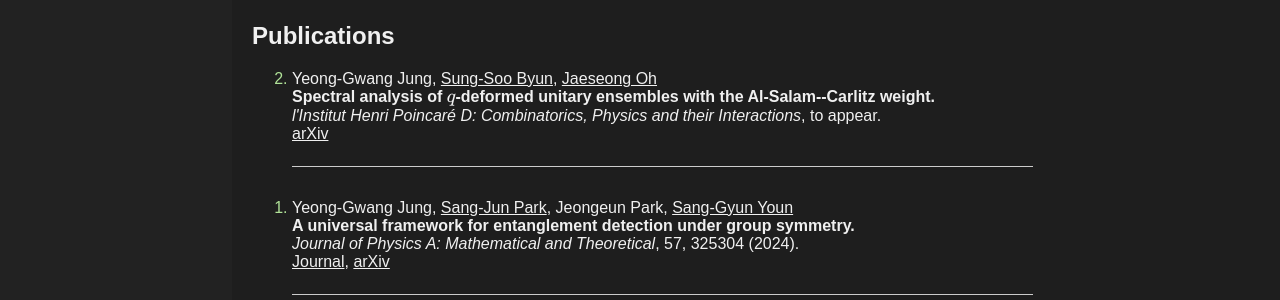
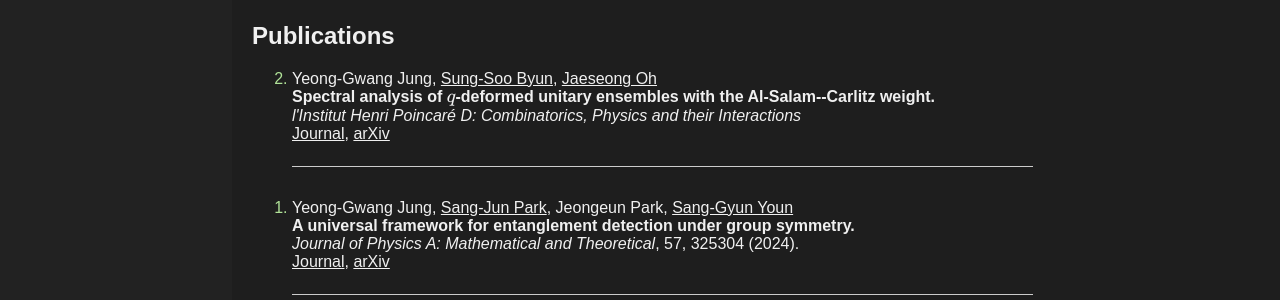
Before and after one commit to y-gJung/y-gJung.github.io, a Jekyll site: the page built from research.md, in a window 1280 px wide and 974 px high. Shown: the part 389-689 px from the top of the window. Built offline with Jekyll 4.4.1, drawn with Linux system fonts in a browser that asks for light colours.

Commit message:
Update research.md

```diff
--- a/research.md
+++ b/research.md
@@ -26,8 +26,8 @@ title: Research
   <li>
     Yeong-Gwang Jung, <a href="https://sites.google.com/view/sungsoobyun">Sung-Soo Byun</a>, <a href="https://sites.google.com/view/jaeseong-oh/">Jaeseong Oh</a> <br>
     <strong>Spectral analysis of <span>$q$</span>-deformed unitary ensembles with the Al-Salam--Carlitz weight.</strong> <br>
-    <em>l'Institut Henri Poincaré D: Combinatorics, Physics and their Interactions</em>, to appear. <br>
-    <a href="https://arxiv.org/abs/2507.18042" target="_blank"> arXiv </a>
+    <em>l'Institut Henri Poincaré D: Combinatorics, Physics and their Interactions</em><br>
+    <a href="https://ems.press/journals/aihpd/articles/14299739" target="_blank">Journal</a>, <a href="https://arxiv.org/abs/2507.18042" target="_blank"> arXiv </a>
   </li>
   <li>
     Yeong-Gwang Jung, <a href="https://sites.google.com/view/sang-junparkshome/about?authuser=0">Sang-Jun Park</a>, Jeongeun Park, <a href="https://sites.google.com/site/sanggyunyoun/home">Sang-Gyun Youn</a> <br>
```
